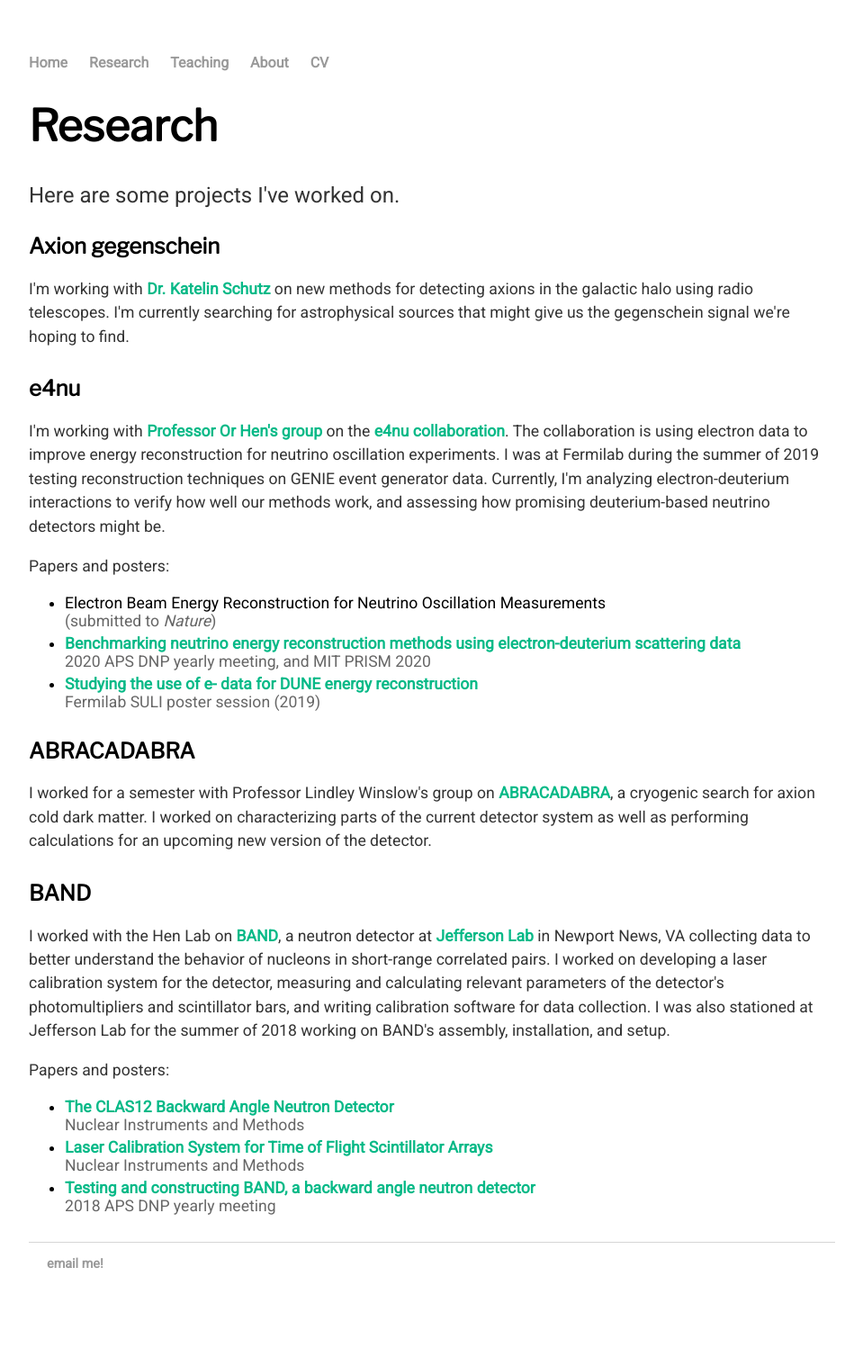
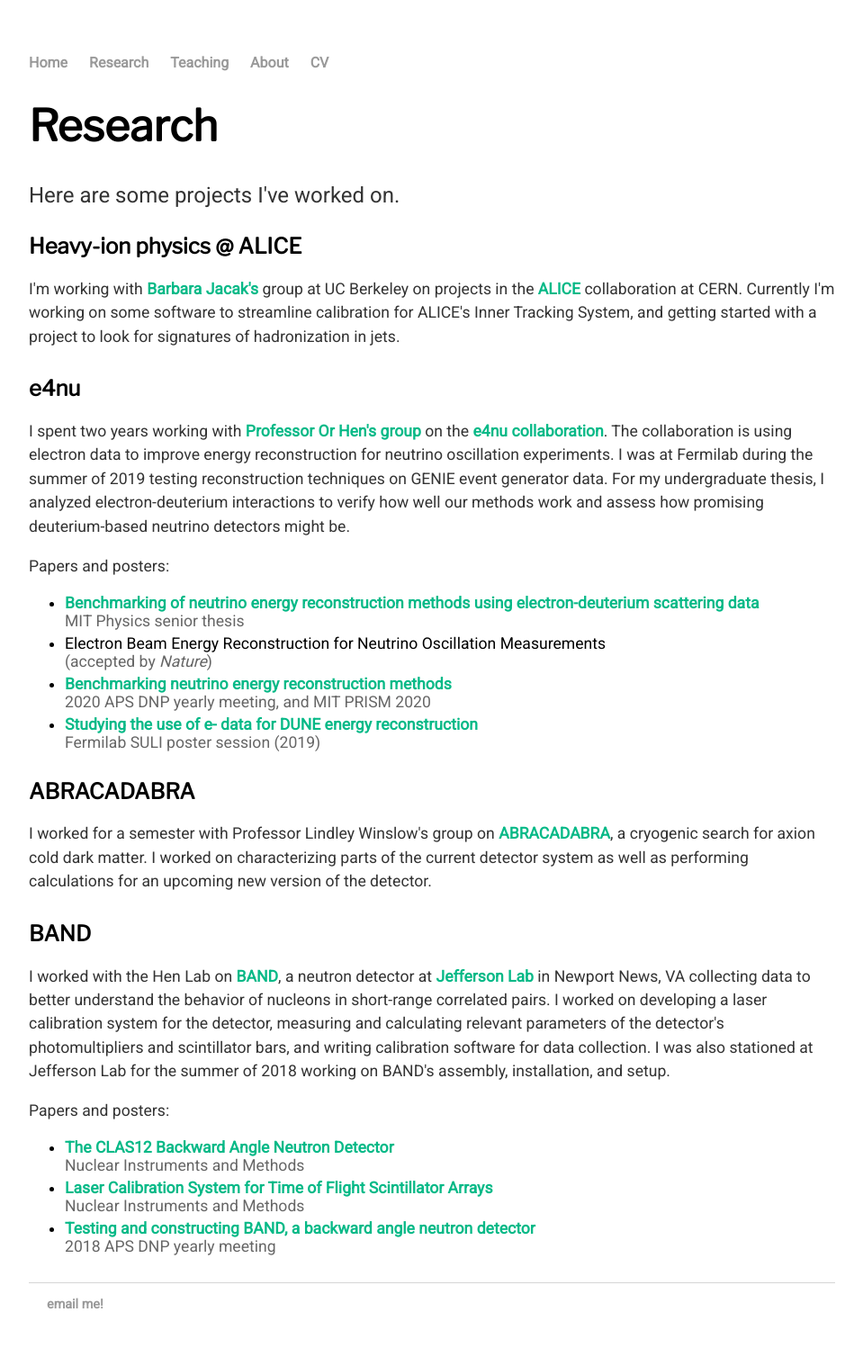
Before and after one commit to nambrath/nambrath.github.io, a Jekyll site: the page built from research/index.html, in a window 1280 px wide. Shown: the whole page at 90% size, without its empty margins (160-1119 px from the left). Built offline with Jekyll 4.4.1, drawn with Linux system fonts in a browser that asks for light colours; before the commit the page ends 1473 px from its top, so only the background shows below that.

Commit message:
updated homepage and research with CERN things

```diff
--- a/Gemfile
+++ b/Gemfile
@@ -4,3 +4,5 @@
 gem "kramdown", ">= 2.3.0"
 gem "nokogiri", ">= 1.11.0.rc4"
 gem "jekyll", ">= 3.6.3"
+
+gem "webrick", "~> 1.7"
--- a/about/index.html
+++ b/about/index.html
@@ -6,10 +6,10 @@
     <div>
         <h1 class="title">More about me</h1>
         <p class="para">
-            I'm a <a href="https://cies.org/" target="_blank">Fulbright scholar</a> and incoming <a href="https://www.nsfgrfp.org/" target="_blank">NSF Graduate Research Fellow</a> at the <a href="https://physics.berkeley.edu/" target="_blank">UC Berkeley Department of Physics</a>. I'll be starting work under <a href="https://physics.berkeley.edu/people/faculty/barbara-jacak" target="_blank">Barbara Jacak</a> in Fall 2022. Before that, I'll be working at <a href="https://home.cern/" target="_blank">CERN</a> in Geneva and, through the Fulbright, at <a href="https://www.tifr.res.in/" target="_blank">TIFR</a> in Mumbai.
+            I'm a <a href="https://cies.org/" target="_blank">Fulbright scholar</a> and incoming <a href="https://www.nsfgrfp.org/" target="_blank">NSF Graduate Research Fellow</a> at the <a href="https://physics.berkeley.edu/" target="_blank">UC Berkeley Department of Physics</a>. I'll be starting my PhD under <a href="https://physics.berkeley.edu/people/faculty/barbara-jacak" target="_blank">Barbara Jacak</a> in Fall 2022. Currently, I'm working at <a href="https://home.cern/" target="_blank">CERN</a> in Geneva. Through the Fulbright, I'll spend this coming spring at <a href="https://www.tifr.res.in/" target="_blank">TIFR</a> in Mumbai.
         </p>
         <p class="para">
-            I just graduated from <a href="https://web.mit.edu/" target="_blank">MIT</a>, where I majored in physics and mathematics and minored in French. I worked on a variety of projects supervised by <a href="https://www.hen-lab.com/" target="_blank">Or Hen</a>, <a href="http://winslow.mit.edu/" target="_blank">Lindley Winslow</a>, and <a href="https://katelinschutz.com/" target="_blank">Katelin Schutz</a>. See <a href="../classes/index.html">this page</a> for a full list of my undergraduate coursework.
+            I just graduated from <a href="https://web.mit.edu/" target="_blank">MIT</a>, where I majored in physics and mathematics and minored in French. I worked on a few projects supervised by <a href="https://www.hen-lab.com/" target="_blank">Or Hen</a>, <a href="https://blogs.gwu.edu/axelschmidt/" target="_blank">Axel Schmidt</a>, <a href="https://www.jlab.org/news/releases/studying-small-learn-big" target="_blank">Dien Nguyen</a>, <a href="http://www.lions.odu.edu/~lweinste" target="_blank">Larry Weinstein</a>, and <a href="http://winslow.mit.edu/" target="_blank">Lindley Winslow</a>. I also worked closely with <a href=https://mta.mit.edu/person/claire-conceison" target="_blank">Claire Conceison</a> and <a href="https://history.mit.edu/people/catherine-clark/" target="_blank">Catherine Clark</a> to produce an English translation of <a href="https://en.wikipedia.org/wiki/Fanny_Britt" target="_blank">Fanny Britt's</a> play <em>Hurlevents</em>. See <a href="../classes/index.html">this page</a> for a full list of my undergraduate coursework.
         </p>
         <p class="para">
             In addition to particle physics, I enjoy good food, literature in translation, and stopping to photograph every flower I see. I've also hidden an easter egg somewhere on this website 🐣
--- a/research/index.html
+++ b/research/index.html
@@ -6,22 +6,23 @@
 	<h1 class="title">Research</h1>
 	<p class="sub">Here are some projects I've worked on.</p>
 
-	<h2> Axion gegenschein </h2>
+	<h2> Heavy-ion physics @ ALICE </h2>
 	<div class="snapshot">
 		<p class="para">
-			I'm working with <a href="https://katelinschutz.com/">Dr. Katelin Schutz</a> on new methods for detecting axions in the galactic halo using radio telescopes. I'm currently searching for astrophysical sources that might give us the gegenschein signal we're hoping to find.
+			I'm working with <a href="https://physics.berkeley.edu/people/faculty/barbara-jacak">Barbara Jacak's</a> group at UC Berkeley on projects in the <a href="https://alice-collaboration.web.cern.ch/">ALICE</a> collaboration at CERN. Currently I'm working on some software to streamline calibration for ALICE's Inner Tracking System, and getting started with a project to look for signatures of hadronization in jets.
 		</p>
 	</div>
 	<h2> e4nu </h2>
 	<div class="snapshot">
 		<p class="para">
-			I'm working with <a href="https://www.hen-lab.com/">Professor Or Hen's group </a> on the <a href='https://www.hen-lab.com/research-neutrino'>e4nu collaboration</a>. The collaboration is using electron data to improve energy reconstruction for neutrino oscillation experiments. I was at Fermilab during the summer of 2019 testing reconstruction techniques on GENIE event generator data. Currently, I'm analyzing electron-deuterium interactions to verify how well our methods work, and assessing how promising deuterium-based neutrino detectors might be.
+			I spent two years working with <a href="https://www.hen-lab.com/">Professor Or Hen's group </a> on the <a href='https://www.hen-lab.com/research-neutrino'>e4nu collaboration</a>. The collaboration is using electron data to improve energy reconstruction for neutrino oscillation experiments. I was at Fermilab during the summer of 2019 testing reconstruction techniques on GENIE event generator data. For my undergraduate thesis, I analyzed electron-deuterium interactions to verify how well our methods work and assess how promising deuterium-based neutrino detectors might be.
 		</p>
 		<p class="para">
 			Papers and posters:
 			<ul>
-				<li> Electron Beam Energy Reconstruction for Neutrino Oscillation Measurements <br><span class='loc'>(submitted to <em>Nature</em>)</span></li>
-				<li> <a href="http://meetings.aps.org/Meeting/DNP20/Session/MM.4">Benchmarking neutrino energy reconstruction methods using electron-deuterium scattering data</a> <br><span class='loc'> 2020 APS DNP yearly meeting, and MIT PRISM 2020 </span></li>
+				<li> <a href='/stuff/thesis.pdf'>Benchmarking of neutrino energy reconstruction methods using electron-deuterium scattering data</a> <br><span class='loc'>MIT Physics senior thesis </li></span></li>
+				<li> Electron Beam Energy Reconstruction for Neutrino Oscillation Measurements <br><span class='loc'>(accepted by <em>Nature</em>)</span></li>
+				<li> <a href="http://meetings.aps.org/Meeting/DNP20/Session/MM.4">Benchmarking neutrino energy reconstruction methods</a> <br><span class='loc'> 2020 APS DNP yearly meeting, and MIT PRISM 2020 </span></li>
 				<li> <a href="/stuff/fnal_suli.pdf">Studying the use of e- data for DUNE energy reconstruction</a> <br><span class='loc'>Fermilab SULI poster session (2019)</span> </li>
 			</ul>
 		</p>
```
Also changed, not shown: index.html (+5 -5 lines), Gemfile.lock.
